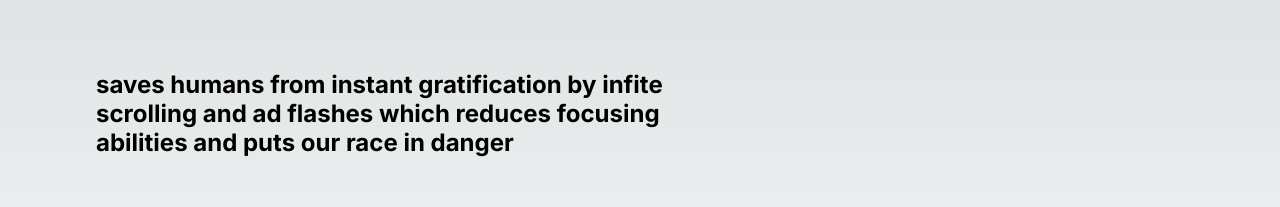
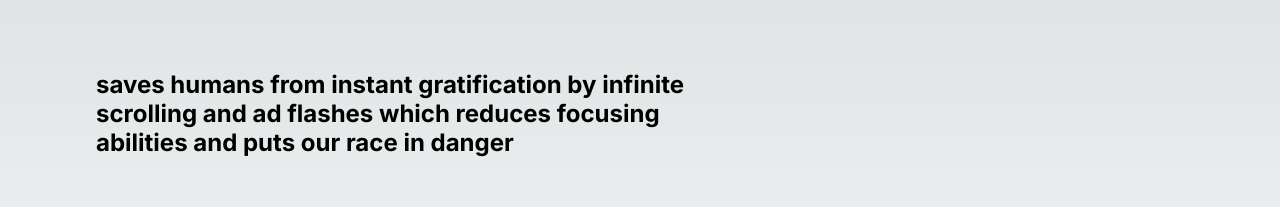
Before and after one commit to heytulsiprasad/twitter-dnd-landing, a Next.js app: page / in a window 1280 px wide. Shown: the part 195-402 px from the top of the page. Built offline with nearby package versions, Linux system fonts and the light colour scheme.

Commit message:
fix: correct typo made on landing page

```diff
--- a/pages/index.js
+++ b/pages/index.js
@@ -23,7 +23,7 @@ export default function Home() {
       >
         <h1>Twitter DND 🐦🚫</h1>
         <h2 style={{ width: "40rem" }}>
-          saves humans from instant gratification by infite scrolling and ad
+          saves humans from instant gratification by infinite scrolling and ad
           flashes which reduces focusing abilities and puts our race in danger
         </h2>
         <div>
```
